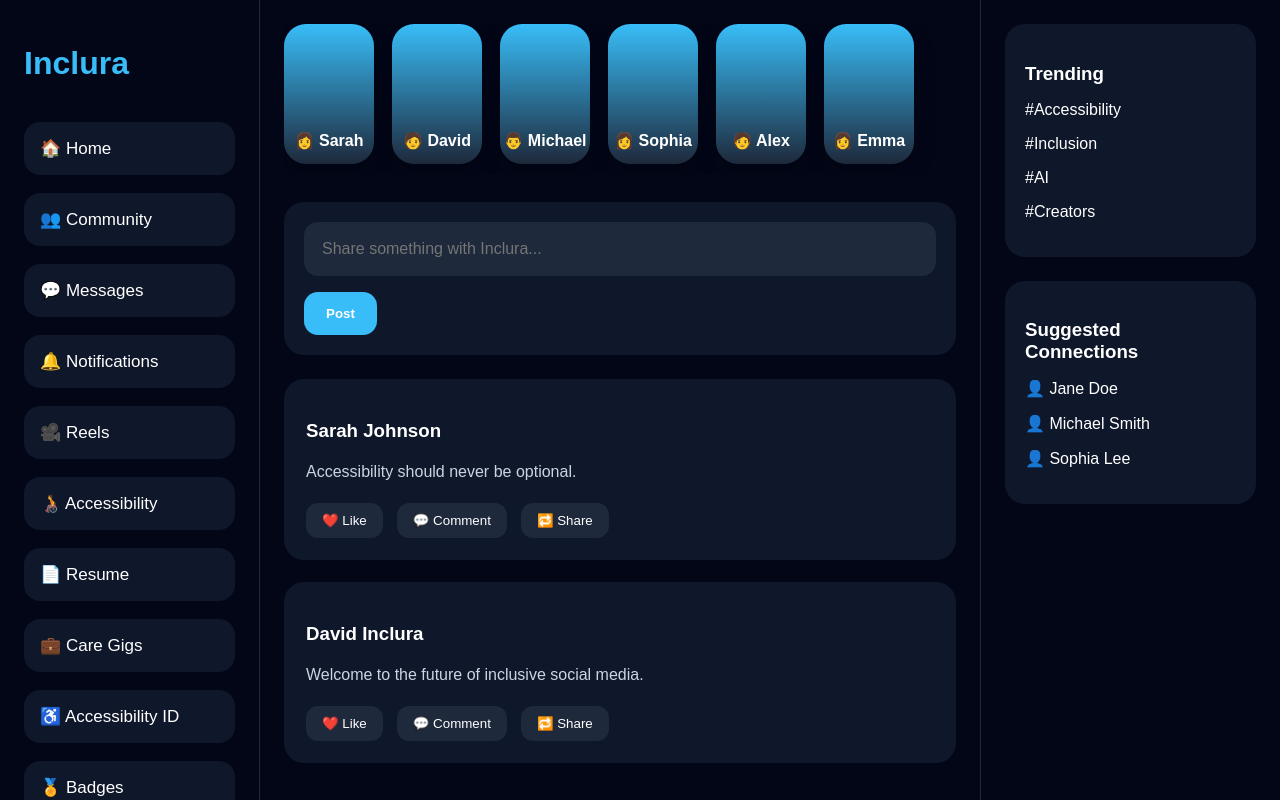
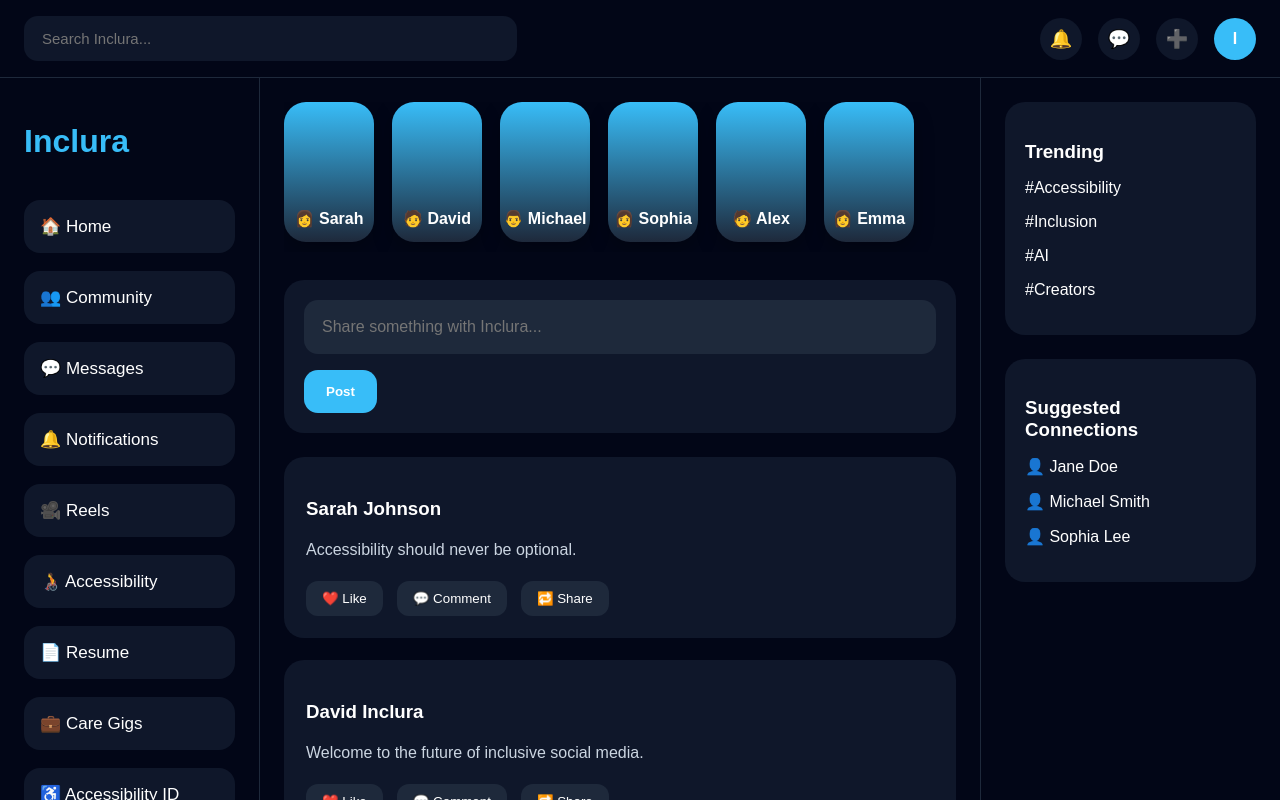
Before and after one commit to inclurah-png/inclura-web, a React (Vite) app: page /dashboard in a window 1280 px wide. Shown: the top 800 px of the page. Built offline with nearby package versions, Linux system fonts and the light colour scheme.

Commit message:
Update Dashboard.jsx

```diff
--- a/src/pages/Dashboard.jsx
+++ b/src/pages/Dashboard.jsx
@@ -4,20 +4,29 @@ import Feed from "../components/Feed";
 import Rightbar from "../components/Rightbar";
 
 function Dashboard() {
-  return (
+
+return (
+  <div
+    style={{
+      background: "#020617",
+      minHeight: "100vh",
+      color: "white",
+    }}
+  >
+    <Topbar />
+
     <div
       style={{
         display: "flex",
-        background: "#020617",
-        minHeight: "100vh",
-        color: "white",
       }}
     >
       <Sidebar />
       <Feed />
       <Rightbar />
     </div>
-  );
+  </div>
+);
+
 }
 
 export default Dashboard;
```
